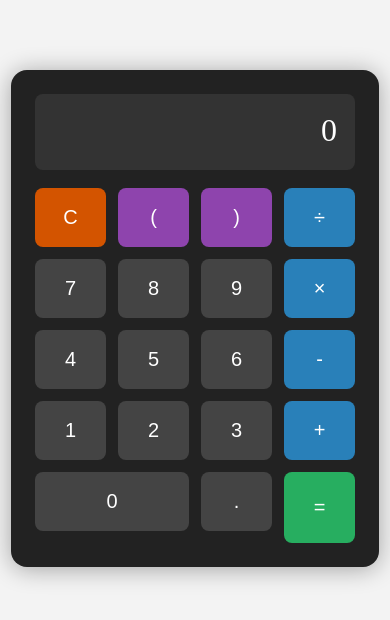
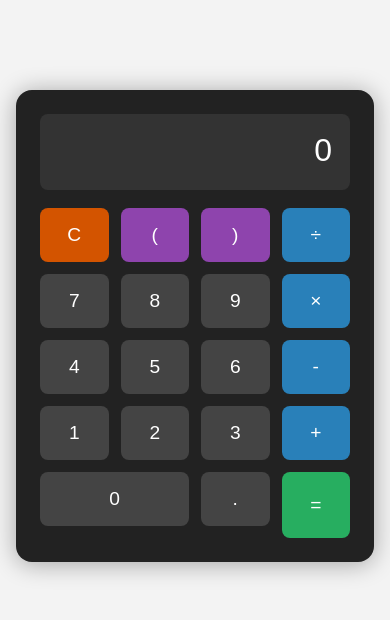
Before and after one commit to vikalppratapsingh/unified-Project, a plain HTML site: page unified calculator/index.html in a window 390 px wide. Shown: the part 112-732 px from the top of the page. Drawn offline with Linux system fonts and the light colour scheme.

Commit message:
Updated calculator to be responsive for all screen sizes

```diff
--- a/unified calculator/index.html
+++ b/unified calculator/index.html
@@ -2,6 +2,7 @@
 <html lang="en">
 <head>
   <meta charset="UTF-8">
+  <meta name="viewport" content="width=device-width, initial-scale=1.0">
   <title>Basic Calculator</title>
   <link rel="stylesheet" href="style.css">
 </head>
--- a/unified calculator/script.js
+++ b/unified calculator/script.js
@@ -2,26 +2,22 @@ const display = document.getElementById('display');
 let expression = '';
 let resetNext = false;
 
-// Update display function
 function updateDisplay(val) {
   display.textContent = val;
 }
 
-// Main input handler
 function handleButton(action) {
   if (!isNaN(action) || action === '.' || action === '(' || action === ')') {
-    // Digits, decimal or parentheses
     if (resetNext) {
       expression = '';
       resetNext = false;
     }
-    // Prevent multiple decimals in a single number
     if (action === '.' && /\.\d*$/.test(expression.replace(/[^\d.]/g, ''))) return;
     expression += action;
     updateDisplay(expression);
   } else if ('+-*/'.includes(action)) {
-    if (expression === '' && action !== '-') return; // Only allow minus at start
-    if (/[+\-*/(]$/.test(expression)) return; // Prevent consecutive operators
+    if (expression === '' && action !== '-') return;
+    if (/[+\-*/(]$/.test(expression)) return;
     expression += action;
     updateDisplay(expression);
   } else if (action === 'clear') {
@@ -29,9 +25,7 @@ function handleButton(action) {
     updateDisplay('0');
   } else if (action === 'equals') {
     try {
-      // Replace symbols if needed
       let exp = expression.replace(/÷/g, '/').replace(/×/g, '*');
-      // Evaluate expression (handles BODMAS/BIDMAS and parentheses)
       let result = Function('"use strict";return (' + exp + ')')();
       if (!isFinite(result)) throw new Error("Math Error");
       updateDisplay(result);
@@ -45,17 +39,14 @@ function handleButton(action) {
   }
 }
 
-// Listen to button clicks
 document.querySelectorAll('.btn').forEach(btn => {
   btn.addEventListener('click', () => {
-    let action = btn.getAttribute('data-action');
+    const action = btn.getAttribute('data-action');
     handleButton(action);
   });
 });
 
-// Keyboard input support
 document.addEventListener('keydown', e => {
-  // Accept numbers, operators, dot, and parentheses
   if ((e.key >= '0' && e.key <= '9') || ".+-*/()".includes(e.key)) {
     handleButton(e.key);
   } else if (e.key === 'Enter' || e.key === '=') {
--- a/unified calculator/style.css
+++ b/unified calculator/style.css
@@ -1,17 +1,25 @@
+/* Global styles */
 body {
   background: #f3f3f3;
-  height: 100vh;
+  min-height: 100vh;
   display: flex;
   align-items: center;
   justify-content: center;
+  margin: 0;
+  padding: 16px;
+  font-family: Arial, sans-serif;
 }
+
 .calculator {
   background: #222;
   padding: 24px;
   border-radius: 16px;
   box-shadow: 0 2px 24px #0005;
-  width: 320px;
+  width: 100%;
+  max-width: 320px;
 }
+
+/* Display area */
 .display {
   background: #333;
   color: #fff;
@@ -23,14 +31,18 @@ body {
   min-height: 40px;
   overflow-x: auto;
 }
+
+/* Button grid */
 .buttons {
   display: grid;
   grid-template-columns: repeat(4, 1fr);
-  grid-gap: 12px;
+  gap: 12px;
 }
+
+/* General button styles */
 .btn {
-  font-size: 1.25em;
-  padding: 18px;
+  font-size: 1.2em;
+  padding: 16px;
   border: none;
   border-radius: 8px;
   background: #444;
@@ -38,21 +50,29 @@ body {
   cursor: pointer;
   transition: background 0.2s;
 }
+
 .btn:hover {
   background: #666;
 }
+
+/* Specific button colors */
 .btn[data-action="clear"] {
   background: #d35400;
-  color: #fff;
 }
+
 .btn[data-action="equals"] {
   background: #27ae60;
-  color: #fff;
   grid-row: span 2;
 }
-.btn[data-action="/"], .btn[data-action="*"], .btn[data-action="-"], .btn[data-action="+"] {
+
+.btn[data-action="/"],
+.btn[data-action="*"],
+.btn[data-action="-"],
+.btn[data-action="+"] {
   background: #2980b9;
 }
-.btn[data-action="("], .btn[data-action=")"] {
+
+.btn[data-action="("],
+.btn[data-action=")"] {
   background: #8e44ad;
 }
```
